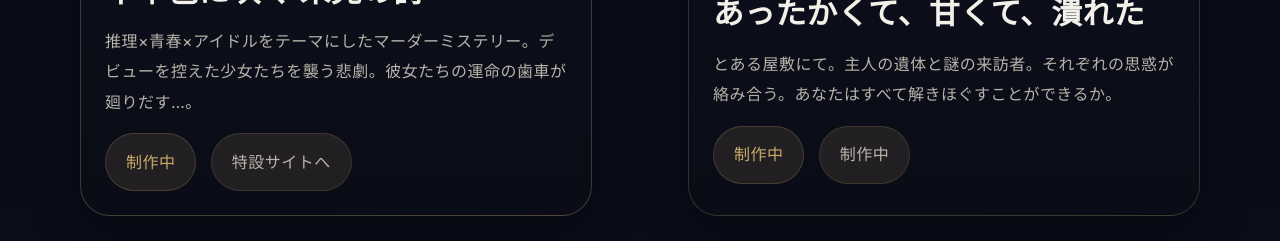
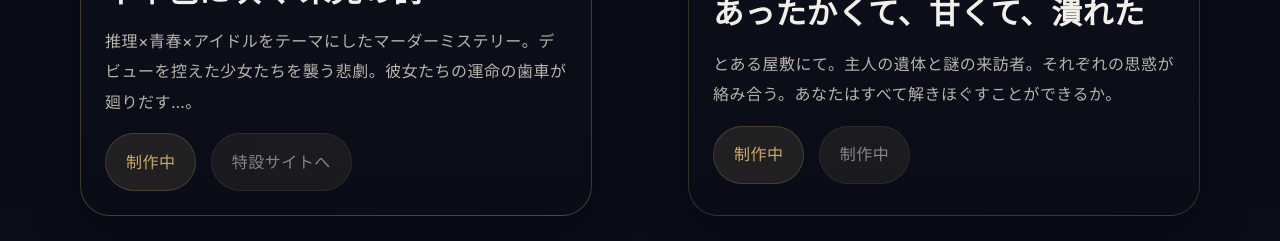
Before and after one commit to sunpotflower4460-cpu/Test-HP-SAKI, a React (Vite) app: page / in a window 1280 px wide. Shown: the part 2080-2321 px from the top of the page. Built offline with nearby package versions, Linux system fonts and the light colour scheme.

Commit message:
disabledリンクの見た目補正を追加
- Add shared disabled link treatment
- Load disabled-links.css after visual precision layers

```diff
--- /dev/null
+++ b/src/disabled-links.css
@@ -0,0 +1,24 @@
+/* Shared disabled-link treatment for placeholder production links. */
+
+[aria-disabled='true'] {
+  cursor: default !important;
+}
+
+[aria-disabled='true']:hover,
+[aria-disabled='true']:active {
+  transform: none !important;
+  box-shadow: none !important;
+}
+
+[class*='socialLink'][aria-disabled='true'],
+[class*='mobileSocialLink'][aria-disabled='true'],
+[class*='ctaDisabled'][aria-disabled='true'] {
+  opacity: 0.72;
+  filter: saturate(0.72);
+}
+
+[class*='socialLink'][aria-disabled='true']:hover,
+[class*='mobileSocialLink'][aria-disabled='true']:hover {
+  background: rgba(21, 27, 44, 0.58) !important;
+  border-color: rgba(201, 169, 106, 0.18) !important;
+}
--- a/src/main.tsx
+++ b/src/main.tsx
@@ -4,6 +4,7 @@ import App from './App.tsx'
 import './index.css'
 import './figma-precision.css'
 import './figma-component-ratios.css'
+import './disabled-links.css'
 
 ReactDOM.createRoot(document.getElementById('root')!).render(
   <React.StrictMode>
```
